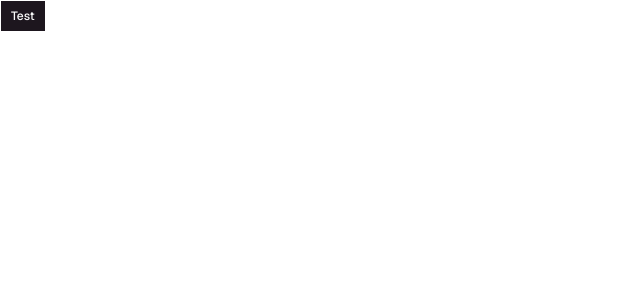
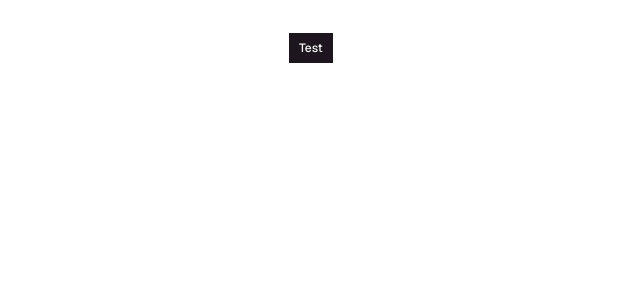
Before and after one commit to marquesmaycon/prompt-manager, a Next.js app: page / in a window 1280 px wide. Shown: the top 300 px of the page, without its empty margins (0-640 px from the left). Built offline with nearby package versions, Linux system fonts and the light colour scheme.

Commit message:
theme provider

```diff
--- a/package.json
+++ b/package.json
@@ -20,6 +20,7 @@
     "class-variance-authority": "^0.7.1",
     "clsx": "^2.1.1",
     "next": "16.2.4",
+    "next-themes": "^0.4.6",
     "radix-ui": "^1.4.3",
     "react": "19.2.4",
     "react-dom": "19.2.4",
--- a/src/app/layout.tsx
+++ b/src/app/layout.tsx
@@ -3,6 +3,7 @@ import '@/styles/globals.css';
 import type { Metadata } from 'next';
 import { Geist, Geist_Mono, JetBrains_Mono } from 'next/font/google';
 
+import { ThemeProvider } from '@/components/theme-provider';
 import { cn } from '@/lib/utils';
 
 const jetbrainsMono = JetBrains_Mono({
@@ -41,8 +42,24 @@ export default function RootLayout({
         geistMono.variable,
         jetbrainsMono.variable
       )}
+      suppressHydrationWarning
     >
-      <body className="flex min-h-full flex-col">{children}</body>
+      <body className="flex min-h-full flex-col">
+        <ThemeProvider
+          attribute="class"
+          defaultTheme="system"
+          enableSystem
+          disableTransitionOnChange
+        >
+          <section className="flex h-screen">
+            <main className="relative min-w-0 flex-1 overflow-auto">
+              <div className="mx-auto h-full max-w-full p-4 sm:p-6 md:max-w-3xl md:p-8">
+                {children}
+              </div>
+            </main>
+          </section>
+        </ThemeProvider>
+      </body>
     </html>
   );
 }
--- /dev/null
+++ b/src/components/theme-provider.tsx
@@ -0,0 +1,11 @@
+'use client';
+
+import { ThemeProvider as NextThemesProvider } from 'next-themes';
+import * as React from 'react';
+
+export function ThemeProvider({
+  children,
+  ...props
+}: React.ComponentProps<typeof NextThemesProvider>) {
+  return <NextThemesProvider {...props}>{children}</NextThemesProvider>;
+}
```
Also changed, not shown: 1 other file (tests, documents, lock files or other folders).
